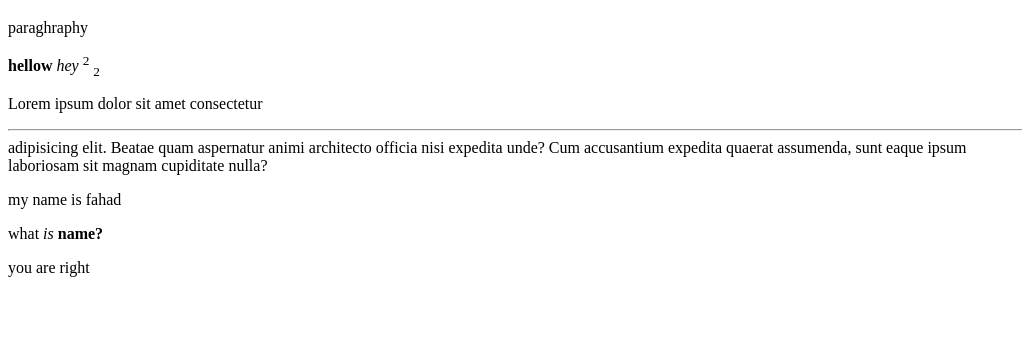
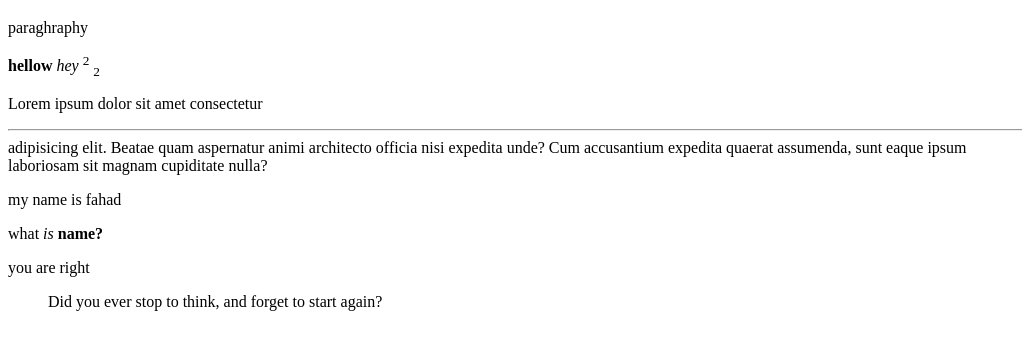
Before and after one commit to fahadkhan917/1-to-all-class, a plain HTML site: page class 1/index.html in a window 1280 px wide. Shown: the part 61-410 px from the top of the page, without its empty margins (0-1022 px from the left). Drawn offline with Linux system fonts and the light colour scheme.

Commit message:
Update index.html

```diff
--- a/class 1/index.html
+++ b/class 1/index.html
@@ -26,5 +26,9 @@
 <p>my name is fahad</p>
 <p>what <em>is</em> <strong> name?</strong></p>
 <p>you are right</p>
+<blockquote cite="http://en.wikipedia.org/wiki/
+Winnie-the-Pooh">
+ <p>Did you ever stop to think, and forget to start
+ again?</p>
 </body>
 </html>
```
